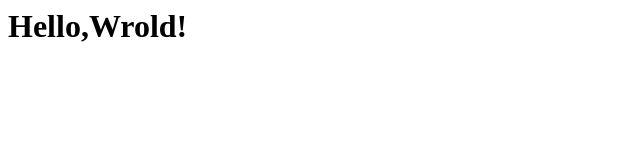
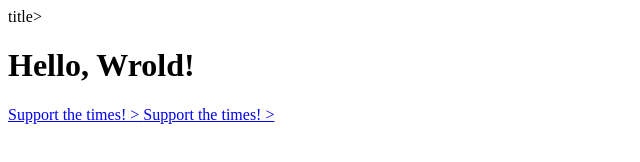
Before and after one commit to geenaamador/my_first_webpage, a plain HTML site: page index.html in a window 1280 px wide. Shown: the whole page, without its empty margins (0-640 px from the left). Drawn offline with Linux system fonts and the light colour scheme.

Commit message:
Add files via upload

```diff
--- a/index.html
+++ b/index.html
@@ -1 +1,17 @@
-<h1>Hello,Wrold!</h1>
+<!doctype html>
+<html>
+	<head>
+		<!--website metadata goes here -->
+		<title>My First Webpage!</title>title>
+		<!--  -->
+	</head>
+	<body>
+		<h1>Hello, Wrold!</h1>
+		<a href="https://www.nytimes.com/section/science">
+				Support the times!
+>
+<a href="https://www.nytimes.com/section/science" target="_blank">
+		Support the times!
+	</body>
+	</html>
+	>
```
